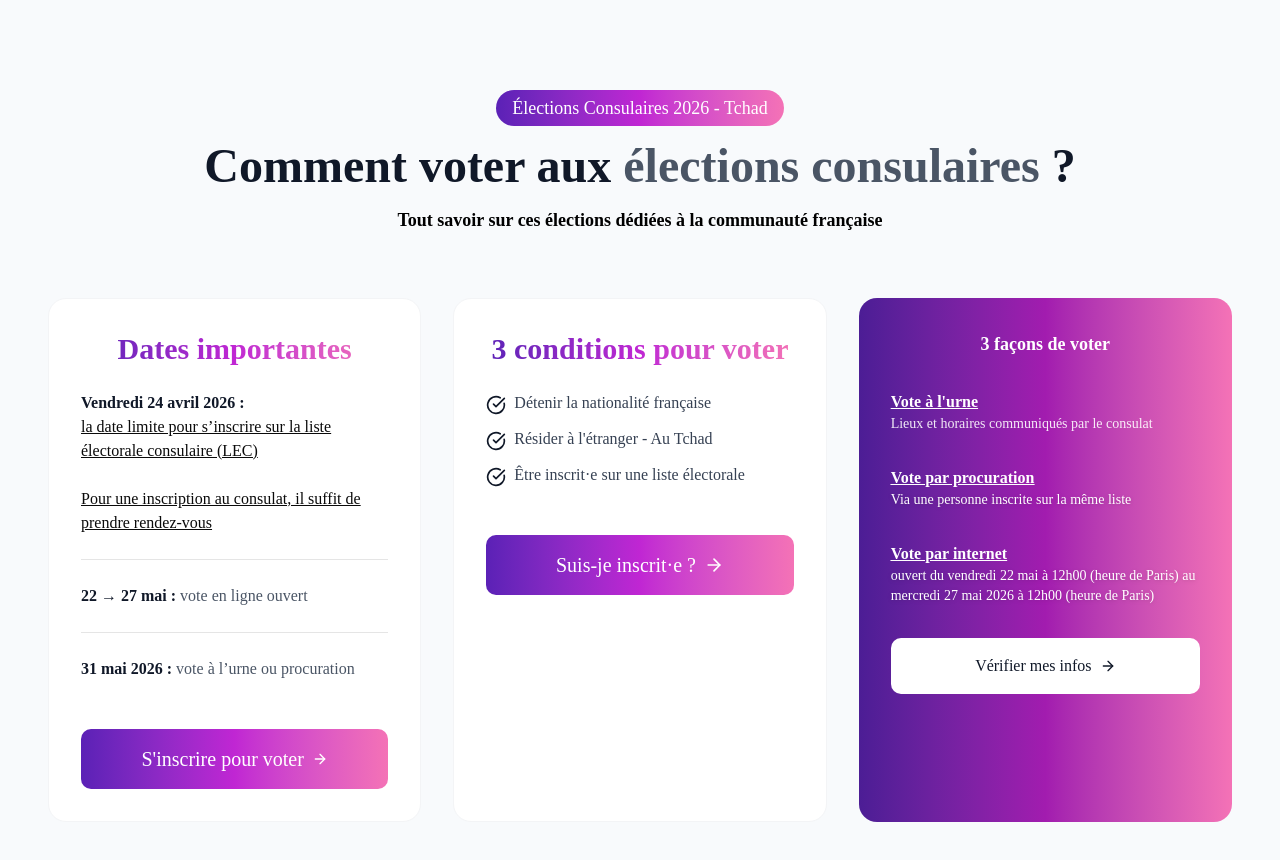
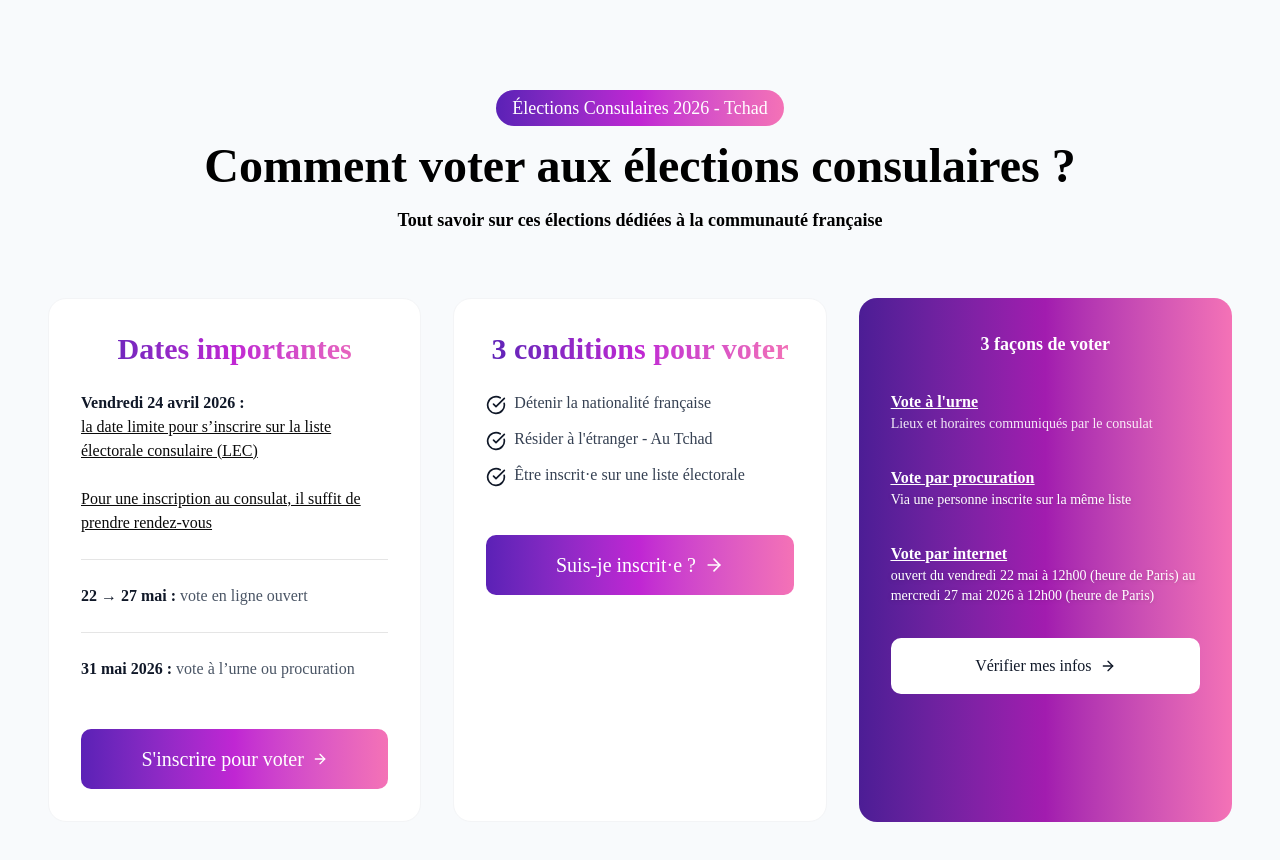
Before and after one commit to ngtamian/hadjer_election, a Next.js app: page / in a window 1280 px wide. Shown: the part 2340-3200 px from the top of the page. Built offline with nearby package versions, Linux system fonts and the light colour scheme.

Commit message:
Ajout police et mise en gras 2 commit

```diff
--- a/sections/Vote.tsx
+++ b/sections/Vote.tsx
@@ -13,9 +13,9 @@ export function Vote() {
   Élections Consulaires 2026 - Tchad
 </span>
 
-          <h2 className="text-3xl sm:text-4xl lg:text-5xl font-bold text-gray-900 mb-4">
+          <h2 className="text-3xl sm:text-4xl lg:text-5xl font-bold text-black mb-4">
             Comment voter aux{" "}
-            <span className="text-gray-600">
+            <span className="text-black">
               élections consulaires
             </span>{" "}
             ?
```
